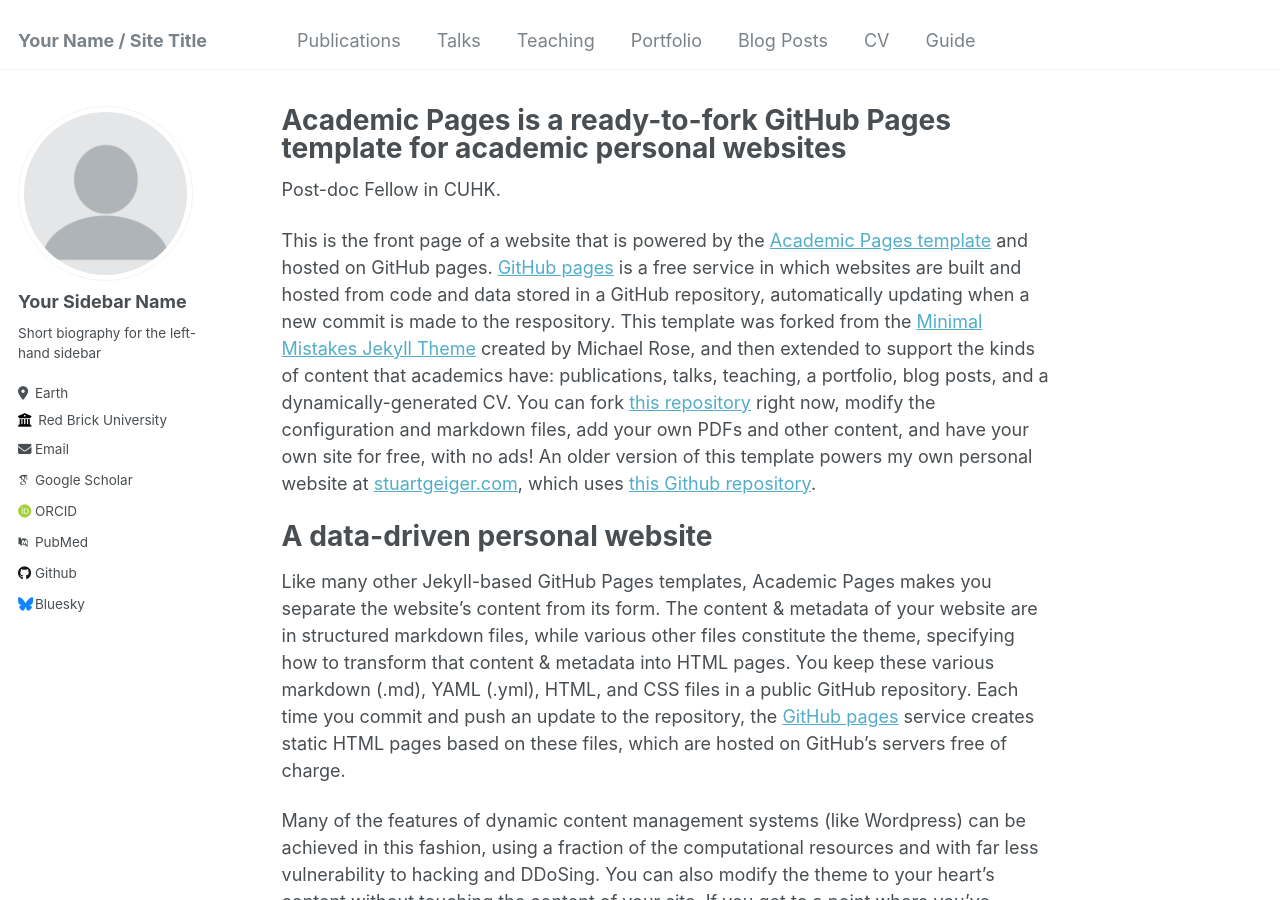
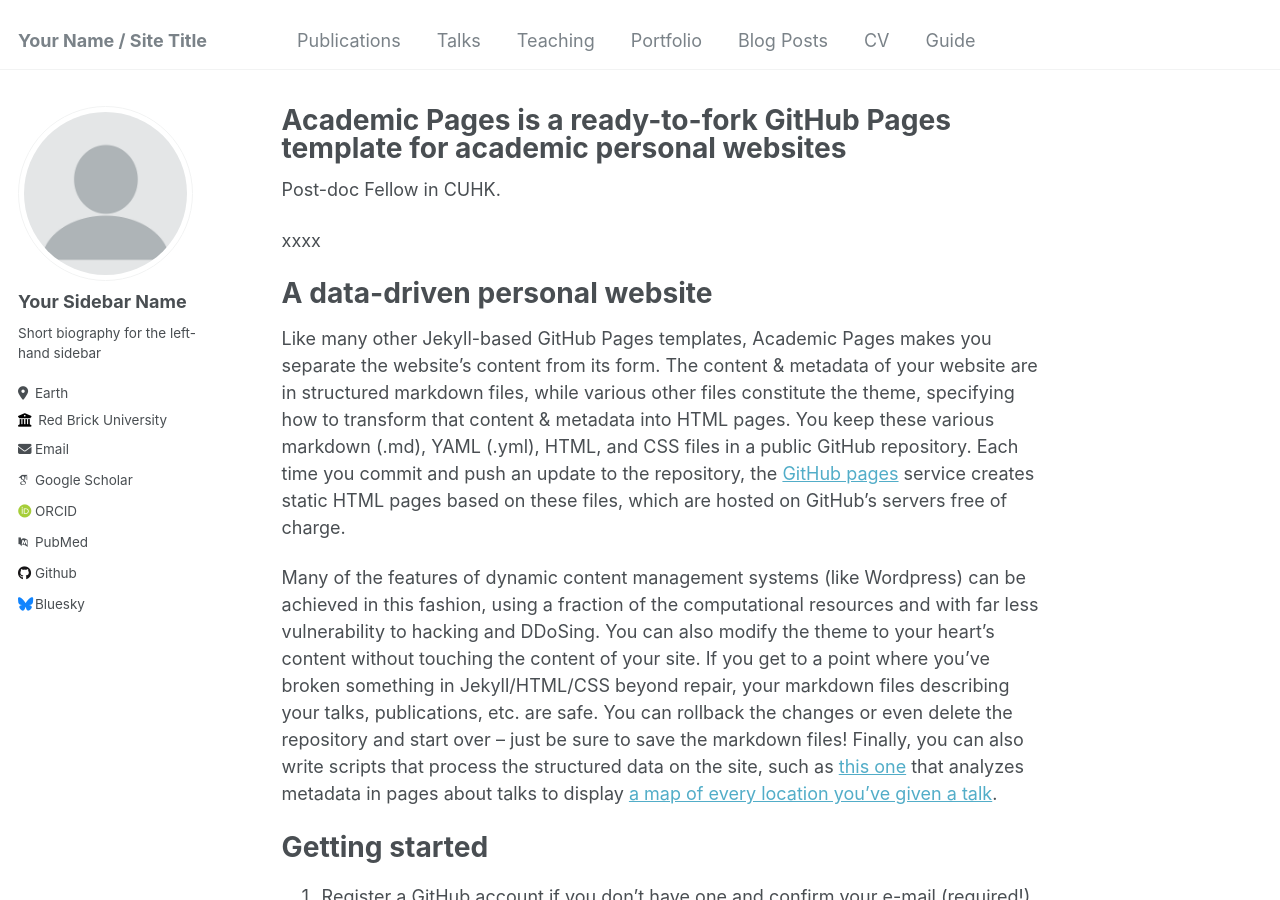
Before and after one commit to ZachYao/ZachYaoAcademic, a Jekyll site: the page built from _pages/about.md, in a window 1280 px wide and 900 px high. Built offline with Jekyll 4.4.1, drawn with Linux system fonts in a browser that asks for light colours; some web fonts are replaced.

Commit message:
Update about.md

```diff
--- a/_pages/about.md
+++ b/_pages/about.md
@@ -9,7 +9,7 @@ redirect_from:
 
 Post-doc Fellow in CUHK.
 
-This is the front page of a website that is powered by the [Academic Pages template](https://github.com/academicpages/academicpages.github.io) and hosted on GitHub pages. [GitHub pages](https://pages.github.com) is a free service in which websites are built and hosted from code and data stored in a GitHub repository, automatically updating when a new commit is made to the respository. This template was forked from the [Minimal Mistakes Jekyll Theme](https://mmistakes.github.io/minimal-mistakes/) created by Michael Rose, and then extended to support the kinds of content that academics have: publications, talks, teaching, a portfolio, blog posts, and a dynamically-generated CV. You can fork [this repository](https://github.com/academicpages/academicpages.github.io) right now, modify the configuration and markdown files, add your own PDFs and other content, and have your own site for free, with no ads! An older version of this template powers my own personal website at [stuartgeiger.com](http://stuartgeiger.com), which uses [this Github repository](https://github.com/staeiou/staeiou.github.io).
+xxxx
 
 A data-driven personal website
 ======
```
